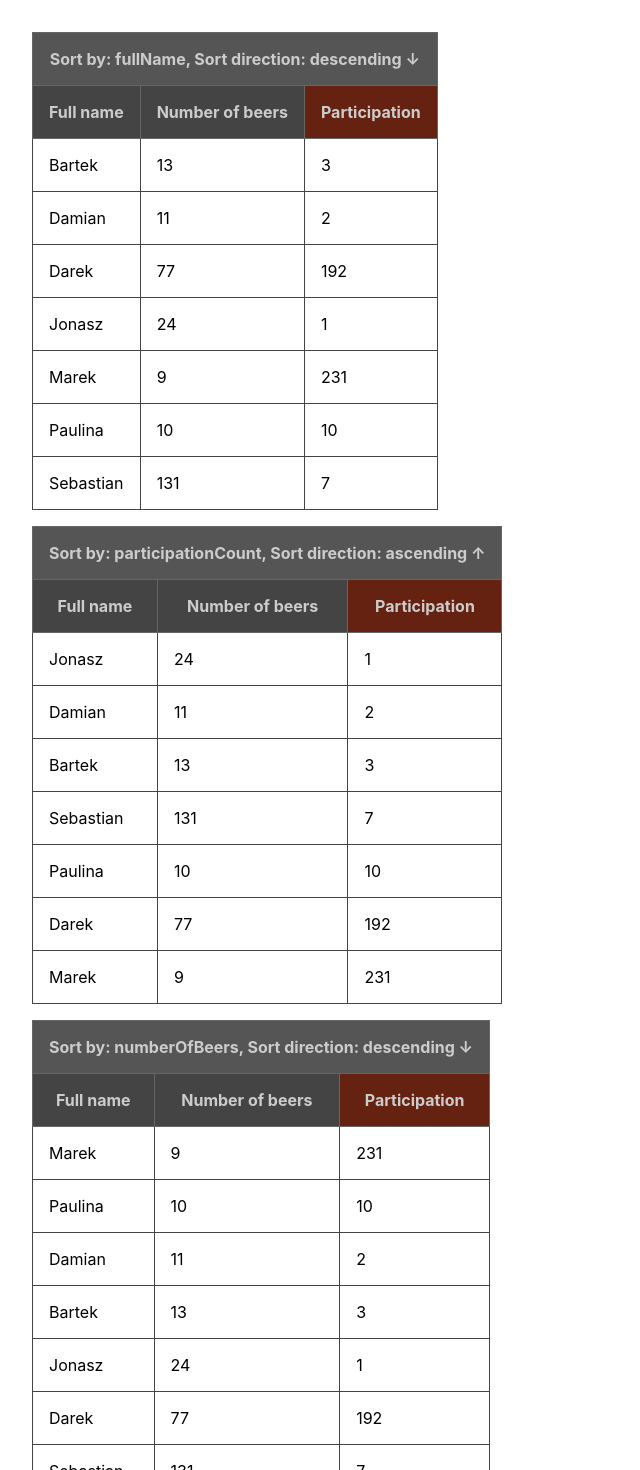
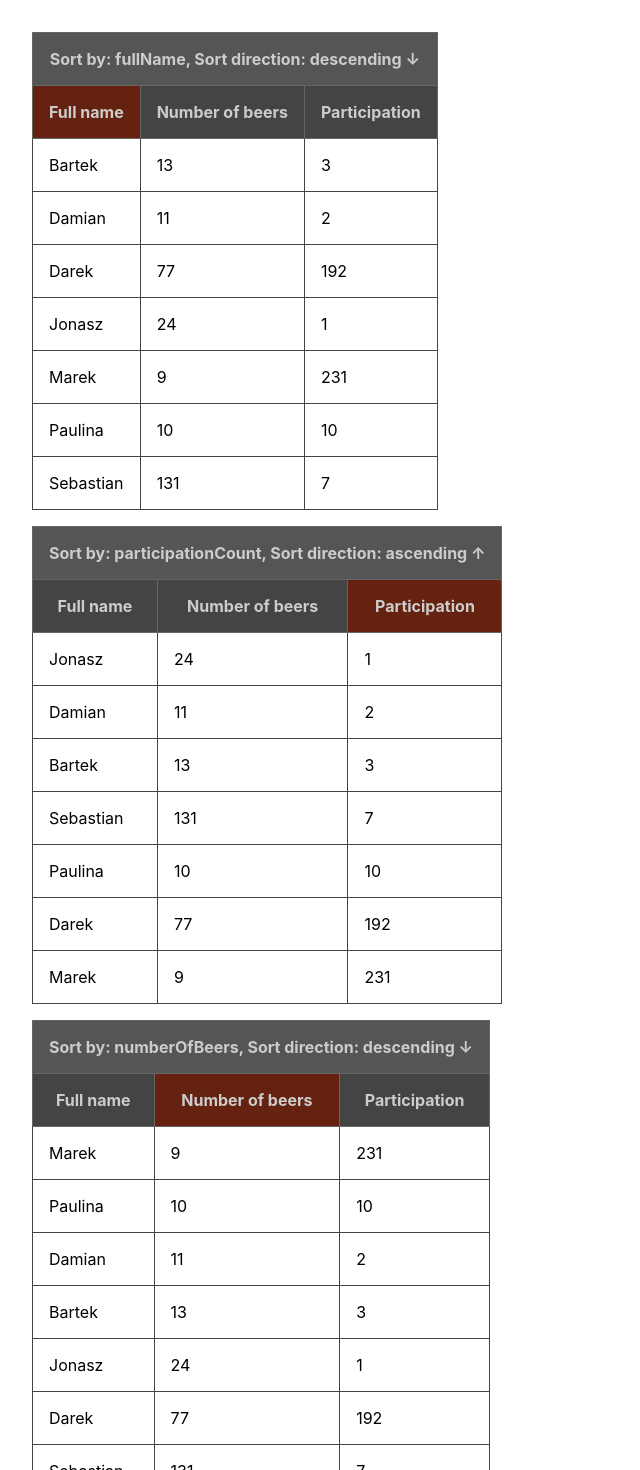
Before and after one commit to argasek/codebrainers-2020-09, a React (Create React App) app: page / in a window 1280 px wide. Shown: the top 1470 px of the page, without its empty margins (0-640 px from the left). Built offline with nearby package versions, Linux system fonts and the light colour scheme.

Commit message:
Modify column header to changing the cell background color.

```diff
--- a/src/components/StudentList.js
+++ b/src/components/StudentList.js
@@ -21,10 +21,11 @@ function StudentList(props) {
         return 0;
 
     });
-    const style = {backgroundColor:"#621"}
-    const style2 = {backgroundColor:"#fff"};
 
-    const col = sortBy ? style : style2;
+    const fullName = (sortBy ==='fullName') ? {backgroundColor:"#621"} : {backgroundColor: "#444"};
+    const numberOfBeers = (sortBy ==='numberOfBeers') ? {backgroundColor:"#621"} : {backgroundColor: "#444"};
+    const participationCount = (sortBy ==='participationCount') ? {backgroundColor:"#621"} : {backgroundColor: "#444"};
+
 
     return (
         <table className='student-table' cellSpacing="0" cellPadding="0">
@@ -33,9 +34,9 @@ function StudentList(props) {
                 <th colspan={3} style={{backgroundColor: '#555'}}> Sort by: {sortBy}, Sort direction: {sortDirection}</th>
             </tr>
             <tr>
-                <th>Full name</th>
-                <th>Number of beers</th>
-                <th style={{backgroundColor: '#621'}}>Participation</th>
+                <th style={fullName}>Full name</th>
+                <th style={numberOfBeers}>Number of beers</th>
+                <th style={participationCount}>Participation</th>
             </tr>
             </thead>
             <tbody>
```
